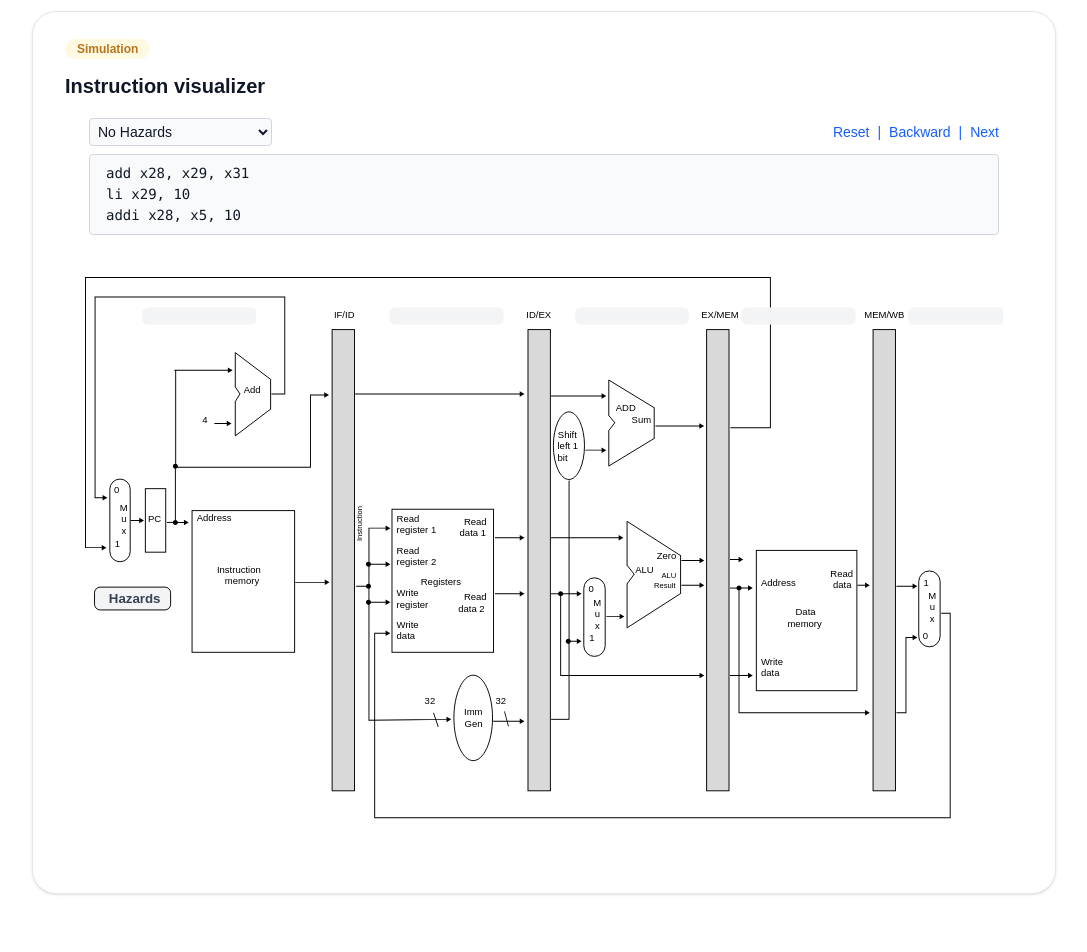
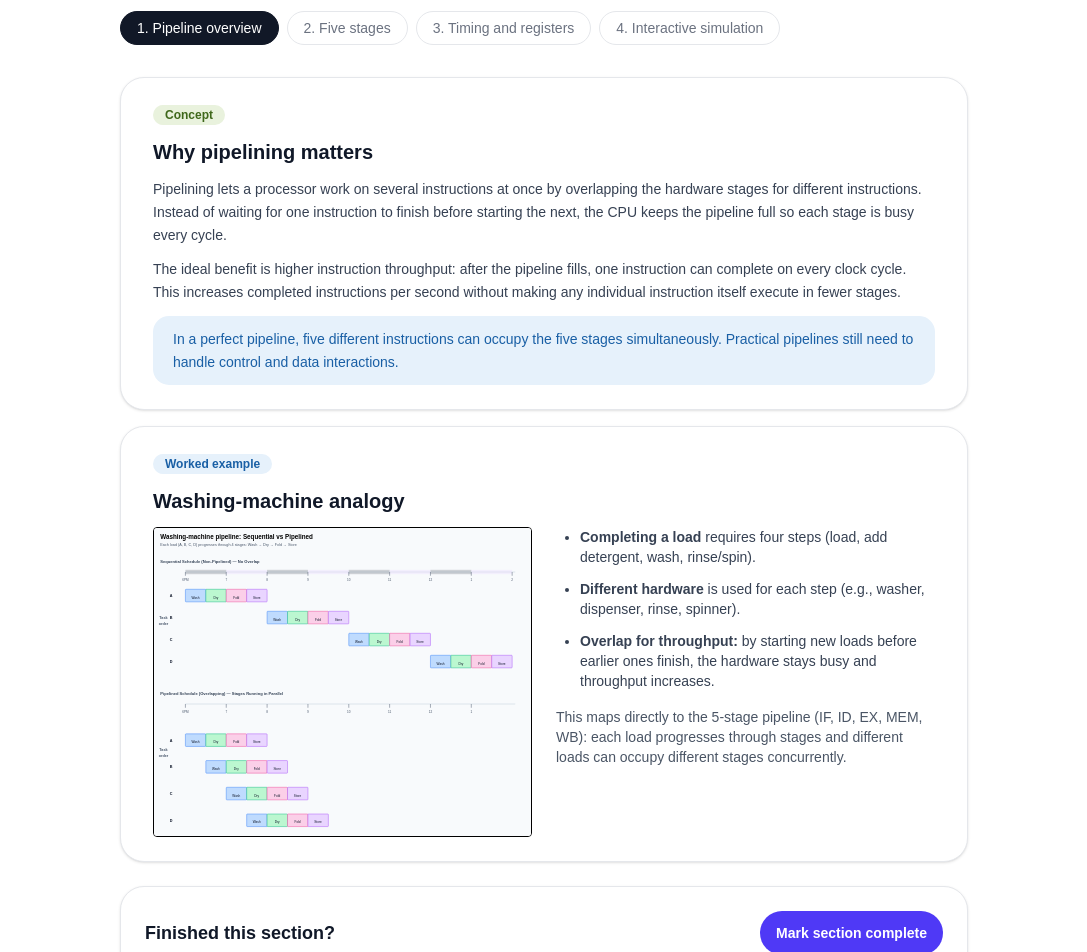
Before and after one commit to ShreyaSirgound/Instructli, a Next.js app: page /modules/pipeline in a window 1280 px wide. Shown: the part 340-1292 px from the top of the page, without its empty margins (96-1183 px from the left). Before the commit the page ends 1250 px from the top, so only its background shows below. Built offline with nearby package versions, Linux system fonts and the light colour scheme; a web font is replaced by a local one.

Commit message:
Sync local module and pipeline changes

```diff
--- a/app/moduleConfigs.ts
+++ b/app/moduleConfigs.ts
@@ -20,7 +20,7 @@ export const singleCycleConfig: ProgressConfig = {
 
 export const pipelineConfig: ProgressConfig = {
   storageKey: 'pipelineProgress',
-  sectionIds: [],
+  sectionIds: ['overview', 'stages', 'timing', 'simulation'],
   eventName: 'pipeline-progress-updated',
   legacyKeyMap: {},
 };
--- a/app/modules/pipeline/page.tsx
+++ b/app/modules/pipeline/page.tsx
@@ -5,14 +5,12 @@ import Link from 'next/link';
 import { ChevronLeft } from 'lucide-react';
 import { Card } from '../../../components/Card'
 import dynamic from "next/dynamic";
-import { getSavedProgress, computeProgress, saveProgress, createEmptyProgress } from '@/app/progressConfig';
-import { returnPath,  JsonResponse} from '../../../src/utils/single-processor';
-import { ProgressConfig } from '@/app/progressConfig';
+import { getSavedProgress, computeProgress, saveProgress } from '@/app/progressConfig';
 import { InfoNote } from "@/components/InfoNote";
-import { PracticeQuestion } from "../../../components/PracticeQuestion";
 import PipelineProcessor from "@/components/pipeline/PipelineProcessor";
 import { PipelineState } from "../../../src/utils/pipeline-types"
 import { handlePipeLinePreset } from "@/src/utils/pipeline-processor";
+import { pipelineConfig } from '@/app/moduleConfigs';
 
 // dynamically import so it only runs client-side -> ssr is server-side render
 const PipelineTerminal = dynamic(
@@ -20,25 +18,42 @@ const PipelineTerminal = dynamic(
   { ssr: false }
 );
 
-const pipelineConfig: ProgressConfig = {
-  storageKey: 'pipelineProgress',
-  sectionIds: [],
-  eventName: 'pipeline-progress-updated',
-};
+export type TabId = 'overview' | 'stages' | 'timing' | 'simulation';
+
+const TABS: { id: TabId; label: string }[] = [
+  { id: 'overview', label: '1. Pipeline overview' },
+  { id: 'stages', label: '2. Five stages' },
+  { id: 'timing', label: '3. Timing and registers' },
+  { id: 'simulation', label: '4. Interactive simulation' },
+];
 
 export default function PipelineModule() {
-  const [progress, setProgress] = useState(() => createEmptyProgress(pipelineConfig));
+  const [activeTab, setActiveTab] = useState<TabId>('overview');
+  const [progress, setProgress] = useState(() => getSavedProgress(pipelineConfig));
+  const [mounted, setMounted] = useState(false);
 
   useEffect(() => {
+    setMounted(true);
     setProgress(getSavedProgress(pipelineConfig));
   }, []);
 
-  const progressValue = useMemo(() => computeProgress(pipelineConfig, progress), [progress]);
+  const progressValue = useMemo(
+    () => (mounted ? computeProgress(pipelineConfig, progress) : 0),
+    [progress, mounted]
+  );
+
+  const currentComplete = progress[activeTab] ?? false;
+
+  function markSectionComplete() {
+    const updated = { ...progress, [activeTab]: !currentComplete };
+    setProgress(updated);
+    saveProgress(pipelineConfig, updated);
+  }
 
   const [code, setCode] = useState<string>("add x1, x1, x2\n");
   const [results, setResults] = useState<PipelineState[]>([]);
   const [currCycle, setCurrCycle] = useState(-1);
-  const [currentPreset, setCurrentPreset] = useState<{index: number, note: string} | null>(null);
+  const [currentPreset, setCurrentPreset] = useState<{ index: number; note: string } | null>(null);
 
   const handleBackward = (currCycle: number) => {
     if (currCycle > 0) {
@@ -46,22 +61,20 @@ export default function PipelineModule() {
     }
   };
 
-  // sends terminal code to multiCycle using fetch
   const handleExecute = async (preset: number) => {
     const newCycle = currCycle + 1;
-    setCurrCycle(newCycle)
-    const data = handlePipeLinePreset(preset)
-    setResults(data)
-    if (currCycle >= data[data.length - 1].cycle){
-      setCurrCycle(0)
+    setCurrCycle(newCycle);
+    const data = handlePipeLinePreset(preset);
+    setResults(data);
+
+    if (currCycle >= data[data.length - 1].cycle) {
+      setCurrCycle(0);
     }
 
     localStorage.setItem("pipelineDiagram", JSON.stringify(data));
-    localStorage.setItem("currCycle", JSON.stringify(newCycle%(data[data.length - 1].cycle +1)));
-
+    localStorage.setItem("currCycle", JSON.stringify(newCycle % (data[data.length - 1].cycle + 1)));
   };
 
-  // resets and clears everything
   const handleReset = () => {
     setResults([]);
     setCurrCycle(-1);
@@ -70,7 +83,6 @@ export default function PipelineModule() {
   return (
     <main className="min-h-screen bg-white">
       <div className="max-w-4xl mx-auto px-6 py-0 my-0 pt-12">
-        {/* Back link */}
         <Link
           href="/"
           className="inline-flex items-center gap-1 text-sm text-gray-400 hover:text-gray-700 transition mb-6"
@@ -79,17 +91,15 @@ export default function PipelineModule() {
           All modules
         </Link>
 
-        {/* Header */}
         <h1 className="text-3xl font-bold text-gray-900 mb-6">
           Module 3: 5-Stage Pipeline Processor
         </h1>
 
-        {/* Progress bar */}
         <div className="mb-8 rounded-3xl border border-gray-200 bg-slate-50 p-6">
           <div className="flex flex-col sm:flex-row sm:items-center sm:justify-between gap-4 mb-3">
             <div>
               <p className="text-sm font-semibold text-gray-900">Module progress</p>
-              <p className="text-sm text-gray-500">Complete all sections to reach 100%.</p>
+              <p className="text-sm text-gray-500">Complete each section to track your pipeline understanding.</p>
             </div>
             <p className="text-sm font-semibold text-gray-900">{progressValue}% complete</p>
           </div>
@@ -100,11 +110,139 @@ export default function PipelineModule() {
             />
           </div>
         </div>
+
+        <div className="flex flex-wrap gap-2 mb-8">
+          {TABS.map((tab) => (
+            <button
+              key={tab.id}
+              onClick={() => setActiveTab(tab.id)}
+              className="px-4 py-1.5 rounded-full border text-sm transition-all duration-150"
+              style={
+                activeTab === tab.id
+                  ? { backgroundColor: '#111827', color: '#ffffff', borderColor: '#111827' }
+                  : { backgroundColor: 'transparent', color: '#6B7280', borderColor: '#E5E7EB' }
+              }
+            >
+              {tab.label}
+            </button>
+          ))}
         </div>
 
-        <div className="max-w-5xl mx-auto my-0 py-0 px-0">
-            {/* Processor diagram card */}
-                <Card variant="simulation" title="Instruction visualizer">
+        {activeTab === 'overview' && (
+          <>
+            <Card variant="concept" title="Why pipelining matters">
+              <p className="text-sm text-gray-700 leading-relaxed">
+                Pipelining lets a processor work on several instructions at once by overlapping the hardware stages for different instructions.
+                Instead of waiting for one instruction to finish before starting the next, the CPU keeps the pipeline full so each stage is busy every cycle.
+              </p>
+              <p className="text-sm text-gray-700 leading-relaxed mt-3">
+                The ideal benefit is higher instruction throughput: after the pipeline fills, one instruction can complete on every clock cycle.
+                This increases completed instructions per second without making any individual instruction itself execute in fewer stages.
+              </p>
+              <InfoNote>
+                In a perfect pipeline, five different instructions can occupy the five stages simultaneously. Practical pipelines still need to handle control and data interactions.
+              </InfoNote>
+            </Card>
+
+            <Card variant="worked" title="Washing-machine analogy">
+              <div className="grid grid-cols-1 md:grid-cols-2 gap-6 items-start">
+                <div>
+                  <img
+                    src="/images/pipeline-washing-slide.svg"
+                    alt="Pipelined laundry slide"
+                    className="w-full rounded border"
+                  />
+                </div>
+
+                <div>
+                  <ul className="list-disc ml-6 text-sm text-gray-700 space-y-3">
+                    <li><strong>Completing a load</strong> requires four steps (load, add detergent, wash, rinse/spin).</li>
+                    <li><strong>Different hardware</strong> is used for each step (e.g., washer, dispenser, rinse, spinner).</li>
+                    <li><strong>Overlap for throughput:</strong> by starting new loads before earlier ones finish, the hardware stays busy and throughput increases.</li>
+                  </ul>
+
+                  <div className="mt-4 text-sm text-gray-600">
+                    This maps directly to the 5-stage pipeline (IF, ID, EX, MEM, WB): each load progresses through stages and different loads can occupy different stages concurrently.
+                  </div>
+                </div>
+              </div>
+            </Card>
+          </>
+        )}
+
+        {activeTab === 'stages' && (
+          <Card variant="concept" title="The five pipeline stages">
+            <p className="text-sm text-gray-700 leading-relaxed">
+              A standard 5-stage processor divides execution into sequential pieces: instruction fetch, decode, execute, memory access, and write-back.
+              Each stage completes a focused task in one cycle and passes state to the next stage through a pipeline register.
+            </p>
+            <div className="grid grid-cols-1 sm:grid-cols-2 gap-3 mt-4">
+              {[
+                {
+                  title: 'IF: Instruction Fetch',
+                  body: 'Read the next instruction from instruction memory using the program counter (PC).',
+                },
+                {
+                  title: 'ID: Instruction Decode',
+                  body: 'Decode opcode and operand fields, read register data, and generate control signals.',
+                },
+                {
+                  title: 'EX: Execute',
+                  body: 'Perform ALU operations, compute branch targets, or calculate memory addresses.',
+                },
+                {
+                  title: 'MEM: Memory Access',
+                  body: 'Read from or write to data memory for load/store instructions.',
+                },
+                {
+                  title: 'WB: Write Back',
+                  body: 'Write the ALU result or loaded data back into the register file.',
+                },
+              ].map((item) => (
+                <div key={item.title} className="rounded-2xl border border-gray-100 bg-gray-50 px-5 py-4">
+                  <p className="text-sm font-semibold text-gray-900 mb-1">{item.title}</p>
+                  <p className="text-sm text-gray-600 leading-relaxed">{item.body}</p>
+                </div>
+              ))}
+            </div>
+          </Card>
+        )}
+
+        {activeTab === 'timing' && (
+          <Card variant="worked" title="Timing, registers, and throughput">
+            <p className="text-sm text-gray-700 leading-relaxed">
+              Each stage in the pipeline must finish its work in a single clock cycle. The clock period is set by the slowest stage plus the latency added by pipeline registers.
+              Splitting the datapath into stages usually lets the processor run at a higher clock frequency than a single-cycle design.
+            </p>
+            <div className="mt-4 space-y-3">
+              {[
+                {
+                  label: 'Pipeline registers',
+                  detail: 'Hold intermediate values between stages so each stage can operate independently every cycle.',
+                },
+                {
+                  label: 'Overlap and throughput',
+                  detail: 'While one instruction is in MEM, the next can be in EX, the following in ID, and a new instruction in IF.',
+                },
+                {
+                  label: 'Clock period versus latency',
+                  detail: 'A pipelined processor generally has lower latency per stage but each instruction still passes through all five stages.',
+                },
+              ].map((item) => (
+                <div key={item.label} className="rounded-2xl border border-gray-100 bg-gray-50 px-5 py-4">
+                  <p className="text-sm font-semibold text-gray-900 mb-1">{item.label}</p>
+                  <p className="text-sm text-gray-600 leading-relaxed">{item.detail}</p>
+                </div>
+              ))}
+            </div>
+            <InfoNote>
+              A fully ideal pipeline is disrupted by hazards. We only mention hazards briefly here; the next module dives into hazard detection and resolution.
+            </InfoNote>
+          </Card>
+        )}
+
+        {activeTab === 'simulation' && (
+          <Card variant="simulation" title="Pipeline visualizer">
             <div className="flex-none relative bottom-[10px]">
               <PipelineTerminal
                 code={code}
@@ -118,9 +256,26 @@ export default function PipelineModule() {
             </div>
 
             <div className="flex-1 overflow-auto bg-white pb-[50px] p-5">
-                        <PipelineProcessor results={results} currCycle={currCycle} currentPreset={currentPreset}/>
+              <PipelineProcessor results={results} currCycle={currCycle} currentPreset={currentPreset} />
             </div>
           </Card>
+        )}
+
+        <div className="mt-6 rounded-3xl border border-gray-200 bg-white p-6 shadow-sm">
+          <div className="flex flex-col gap-4 sm:flex-row sm:items-center sm:justify-between">
+            <div>
+              <p className="text-lg font-semibold text-gray-900">Finished this section?</p>
+            </div>
+            <button
+              type="button"
+              onClick={markSectionComplete}
+              className={`inline-flex items-center justify-center rounded-full px-4 py-3 text-sm font-semibold transition ${currentComplete ? 'bg-green-600 text-white hover:bg-green-700' : 'bg-indigo-600 text-white hover:bg-indigo-700'}`}
+              aria-pressed={currentComplete}
+            >
+              {currentComplete ? '✓ Section complete' : 'Mark section complete'}
+            </button>
+          </div>
+        </div>
       </div>
     </main>
   );
--- a/src/utils/pipeline-processor.ts
+++ b/src/utils/pipeline-processor.ts
@@ -1287,6 +1287,7 @@ export function handlePipeLinePreset(index: number): PipelineState[] | never{
 
   return pipelineStates;
 }
+
   else{
     throw new Error
   }
```
Lines whose indentation alone changed are shown as unchanged.
